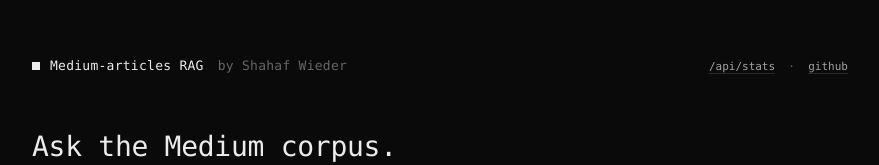
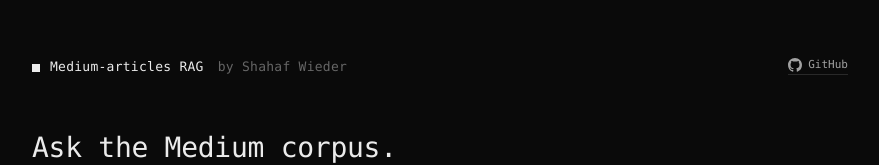
Before and after one commit to Wieder-Shahaf/Medium-Article-RAG, a plain HTML site: page static/index.html in a window 1280 px wide. Shown: the top 165 px of the page, without its empty margins (200-1079 px from the left). Drawn offline with Linux system fonts and the light colour scheme; no server answers.

Commit message:
UI: drop /api/stats link, GitHub label + icon in header

```diff
--- a/static/index.html
+++ b/static/index.html
@@ -66,8 +66,13 @@
     width: 8px; height: 8px; background: var(--fg); display: inline-block;
   }
   .meta { font-family: var(--mono); font-size: 11px; color: var(--fg-mute); }
-  .meta a { color: var(--fg-dim); text-decoration: none; border-bottom: 1px solid var(--border); }
+  .meta a {
+    color: var(--fg-dim); text-decoration: none;
+    border-bottom: 1px solid var(--border);
+    display: inline-flex; align-items: center; gap: 6px;
+  }
   .meta a:hover { color: var(--fg); border-color: var(--border-strong); }
+  .meta a svg { display: block; }
 
   /* Hero */
   .hero h1 {
@@ -264,9 +269,12 @@
   <header>
     <div class="logo"><span class="dot"></span><span>Medium-articles RAG <span class="by">by Shahaf Wieder</span></span></div>
     <div class="meta">
-      <a href="/api/stats" target="_blank">/api/stats</a>
-      &nbsp;·&nbsp;
-      <a href="https://github.com/Wieder-Shahaf/Medium-Article-RAG" target="_blank">github</a>
+      <a href="https://github.com/Wieder-Shahaf/Medium-Article-RAG" target="_blank" rel="noopener">
+        <svg width="14" height="14" viewBox="0 0 16 16" fill="currentColor" aria-hidden="true">
+          <path fill-rule="evenodd" d="M8 0C3.58 0 0 3.58 0 8a8 8 0 0 0 5.47 7.59c.4.07.55-.17.55-.38 0-.19-.01-.82-.01-1.49-2.01.37-2.53-.49-2.69-.94-.09-.23-.48-.94-.82-1.13-.28-.15-.68-.52-.01-.53.63-.01 1.08.58 1.23.82.72 1.21 1.87.87 2.33.66.07-.52.28-.87.51-1.07-1.78-.2-3.64-.89-3.64-3.95 0-.87.31-1.59.82-2.15-.08-.2-.36-1.02.08-2.12 0 0 .67-.21 2.2.82.64-.18 1.32-.27 2-.27.68 0 1.36.09 2 .27 1.53-1.04 2.2-.82 2.2-.82.44 1.1.16 1.92.08 2.12.51.56.82 1.27.82 2.15 0 3.07-1.87 3.75-3.65 3.95.29.25.54.73.54 1.48 0 1.07-.01 1.93-.01 2.2 0 .21.15.46.55.38A8.013 8.013 0 0 0 16 8c0-4.42-3.58-8-8-8z"/>
+        </svg>
+        <span>GitHub</span>
+      </a>
     </div>
   </header>
 
```
